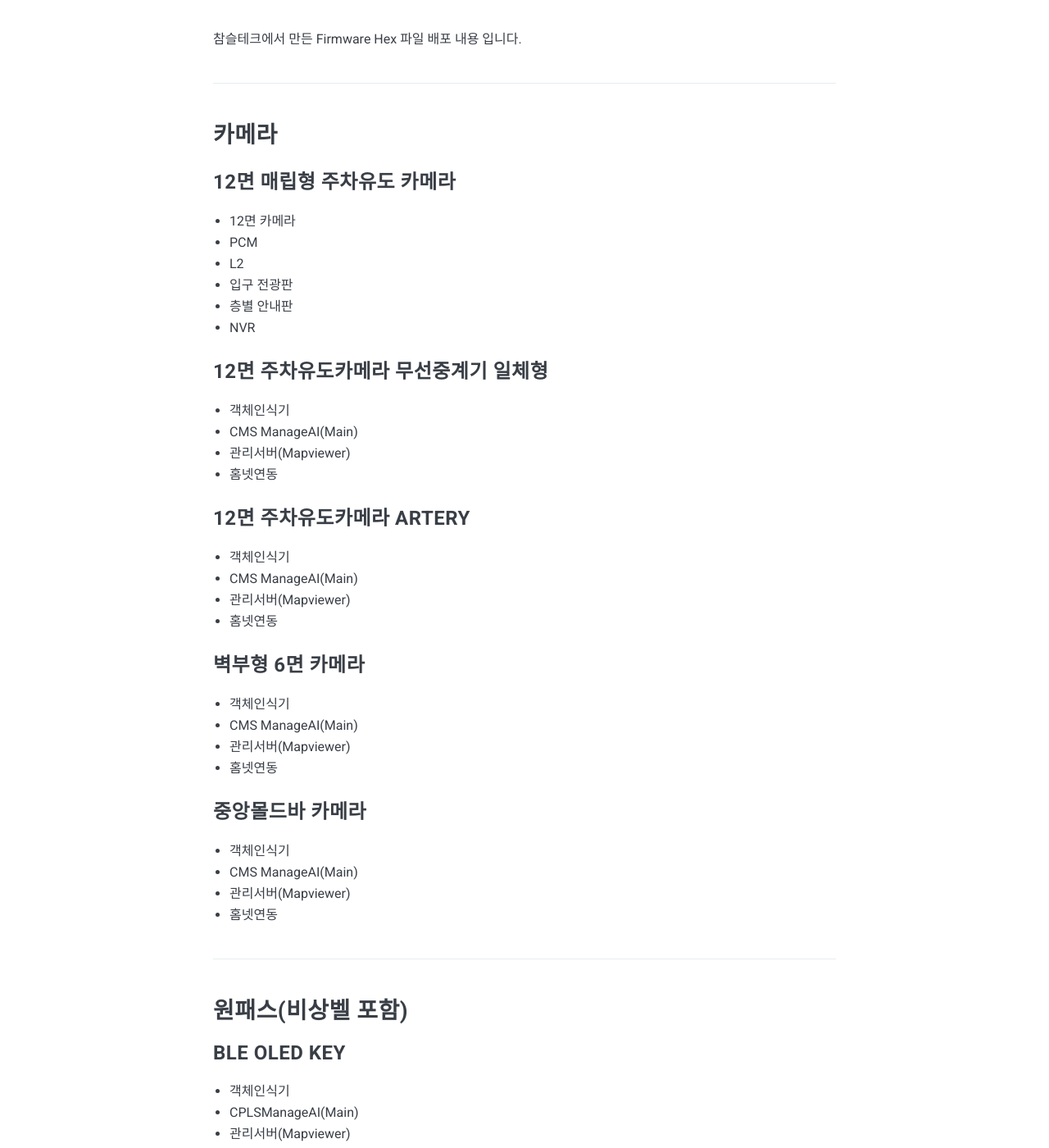
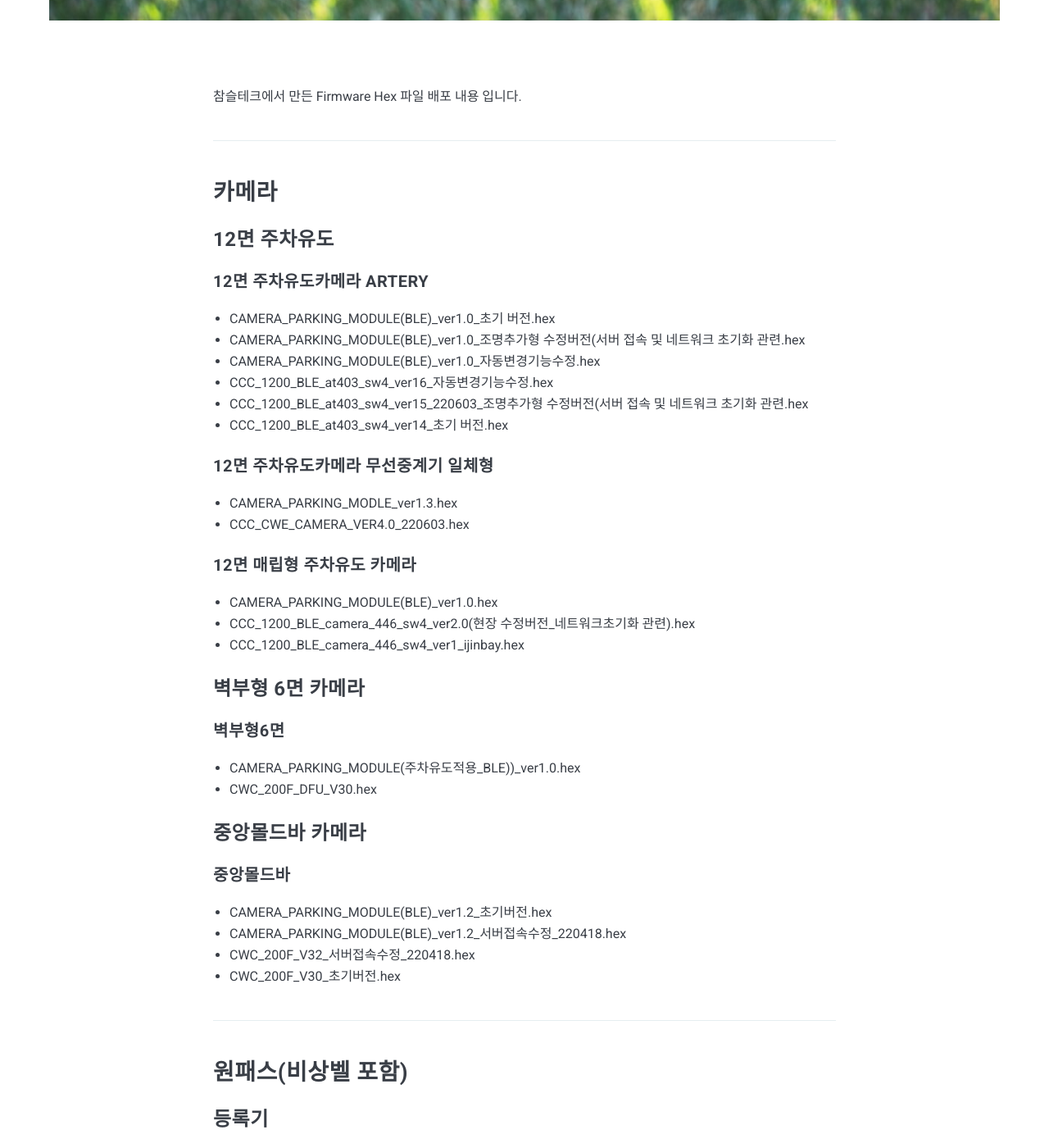
Before and after one commit to chamsuletech/chamsuletech.github.io, a Jekyll site: the page built from _posts/2022-12-12-firmware-hex.markdown, in a window 1280 px wide and 1400 px high, scrolled down 1018 px. Shown: the whole window at 82% size. Built offline with Jekyll 4.4.1, drawn with Linux system fonts in a browser that asks for light colours; nearby versions of some CDN libraries; comment, search, counter and statistics services are not loaded; some of the changed text lies outside the part shown.

Commit message:
no message

```diff
--- a/_data/settings.yml
+++ b/_data/settings.yml
@@ -9,7 +9,7 @@
 # Author Settings
 author:
   name: Chamsule
-  image: 01.jpg
+  image: cst.PNG
   say-hello: Welcome to <strong>Chamsule Tech</strong>
   bio: 참슬테크 기술 블로그
 
@@ -18,10 +18,9 @@
 # Contact links
 # twitter: https://twitter.com/ # Add your Twitter handle
 # facebook: https://facebook.com/ # Add your Facebook handle
-# dribbble: https://dribbble.com/ # Add your Dribbble handle
+dribbble: https://band.us/band/4581776 # Add your Dribbble handle
 # instagram: https://instagram.com/ # Add your Instagram handle
 # pinterest: https://pinterest.com/ # Add your Pinterest handle
-
 
 #-------------------------------
 # Comment Section (Disqus)
--- a/_posts/2022-12-12-firmware-hex.markdown
+++ b/_posts/2022-12-12-firmware-hex.markdown
@@ -1,6 +1,6 @@
 ---
 layout: post
-title:  Firmware Hex Files
+title:  Firmware 다운로드 파일 목록
 date:   2022-12-12 10:33:35 +0300
 image:  10.jpg
 tags:   Resources
@@ -11,82 +11,214 @@
 
 ## 카메라
 
-### 12면 매립형 주차유도 카메라
+### 12면 주차유도
 
-* 12면 카메라
-* PCM
-* L2
-* 입구 전광판
-* 층별 안내판
-* NVR
+#### 12면 주차유도카메라 ARTERY
 
-### 12면 주차유도카메라 무선중계기 일체형
+* CAMERA_PARKING_MODULE(BLE)_ver1.0_초기 버전.hex
+* CAMERA_PARKING_MODULE(BLE)_ver1.0_조명추가형 수정버전(서버 접속 및 네트워크 초기화 관련.hex
+* CAMERA_PARKING_MODULE(BLE)_ver1.0_자동변경기능수정.hex
+* CCC_1200_BLE_at403_sw4_ver16_자동변경기능수정.hex
+* CCC_1200_BLE_at403_sw4_ver15_220603_조명추가형 수정버전(서버 접속 및 네트워크 초기화 관련.hex
+* CCC_1200_BLE_at403_sw4_ver14_초기 버전.hex
 
-* 객체인식기
-* CMS ManageAI(Main)
-* 관리서버(Mapviewer)
-* 홈넷연동
+#### 12면 주차유도카메라 무선중계기 일체형
 
-### 12면 주차유도카메라 ARTERY
+* CAMERA_PARKING_MODLE_ver1.3.hex
+* CCC_CWE_CAMERA_VER4.0_220603.hex
 
-* 객체인식기
-* CMS ManageAI(Main)
-* 관리서버(Mapviewer)
-* 홈넷연동
+#### 12면 매립형 주차유도 카메라
+
+* CAMERA_PARKING_MODULE(BLE)_ver1.0.hex
+* CCC_1200_BLE_camera_446_sw4_ver2.0(현장 수정버전_네트워크초기화 관련).hex
+* CCC_1200_BLE_camera_446_sw4_ver1_ijinbay.hex
 
 ### 벽부형 6면 카메라
 
-* 객체인식기
-* CMS ManageAI(Main)
-* 관리서버(Mapviewer)
-* 홈넷연동
+#### 벽부형6면
+
+* CAMERA_PARKING_MODULE(주차유도적용_BLE))_ver1.0.hex
+* CWC_200F_DFU_V30.hex
 
 ### 중앙몰드바 카메라
 
-* 객체인식기
-* CMS ManageAI(Main)
-* 관리서버(Mapviewer)
-* 홈넷연동
+#### 중앙몰드바
+
+* CAMERA_PARKING_MODULE(BLE)_ver1.2_초기버전.hex
+* CAMERA_PARKING_MODULE(BLE)_ver1.2_서버접속수정_220418.hex
+* CWC_200F_V32_서버접속수정_220418.hex
+* CWC_200F_V30_초기버전.hex
 
 ***
 
 ## 원패스(비상벨 포함)
 
-### BLE OLED KEY
+### 등록기
 
-* 객체인식기
-* CPLSManageAI(Main)
-* 관리서버(Mapviewer)
-* 기타 (주차관제연동, 홈넷연동)
+#### 듀얼등록기
+
+* BLE_Register_nRF52832_Merge_Ver1.1.hex
+* BLE_Register_STM446_Ver_1.1.3.hex
+
+### 공동현관리더기
+
+#### 신형_듀얼등록기
+
+* IOS_Merge_ble_Ver1.0.hex
+* Android_ble_ATcontrol_Merge_Ver1.0.hex
+* Android_ble_ATcontrol_Merge_Ver1.1.hex
+* UKR_nuvoton_Ver1.32.hex
+* AT88_LF_3cecond_ver1.0.hex
+
+#### 구형_듀얼등록기
+
+* FLASH-공동현관-SPK-BLE-V5.ED-5s_door_signal.hex
+* FLASH-공동현관-ESS-V3.FD-5s_door_signal.hex
+* FLASH-공동현관-참슬-BLE-V5.FD-5s_door_signal.hex
+* FLASH-공동현관-SPK-BLE-Ver5.1D_210223.hex
+
+### UPIS
+
+#### UPIS
+
+* CAMERA_PARKING_MODULE(BLE)_ver1.0.hex
+* CS_UPIS_NFC_ver3.4.hex
+* CS_UPIS_NFC_ver40_220608.hex
+
+### PCU_알테리
+
+#### 알테리
+
+* PCU_at403_ver_1_210924.hex
+
+### KEY
+
+#### BLE OLED KEY
+
+* BLE_OLED_KEY_Merge_ver1.3.1.C_카메라연동형.hex
+* BLE_OLED_KEY_Merge_ver1.3.1.J_자기판단형.hex
 
 ### DR
 
-* 객체인식기
-* CPLSManageAI(Main)
-* 관리서버(Mapviewer)
-* 기타 (주차관제연동, 홈넷연동)
+#### DR
 
-### PCU_알테리
-
-* 객체인식기
-* CPLSManageAI(Main)
-* 관리서버(Mapviewer)
-* 기타 (주차관제연동, 홈넷연동)
-
-### UPIS
-
-* 객체인식기
-* CPLSManageAI(Main)
-* 관리서버(Mapviewer)
-* 기타 (주차관제연동, 홈넷연동)
-
-### 신규공동현관리더기
-
-* 객체인식기
-* CPLSManageAI(Main)
-* 관리서버(Mapviewer)
-* 기타 (주차관제연동, 홈넷연동)
+* Total_DR_HN_220603_내부망2 추가.hex
+* Total_DR_(scale 80)_HN_ver1_홈넷 통합형.hex
+* DR_scale80_ver1_초기 버전.hex
 
 ***
 
 ## 세대장치류
+
+### 천장형 멀티센서
+
+#### 아이컨트롤스
+ *
+
+#### 기타
+
+* Multisensor_Factory_Test_01_ver2.0.0.hex
+* Multisensor_Factory_Test_02_ver2.0.0.hex
+* Multisensor_Factory_Test_03_ver2.0.0.hex
+* Multisensor_Factory_Test_04_ver2.0.0.hex
+* Multisensor_Factory_Test_05_ver2.0.0.hex
+* Multisensor_Factory_Test_06_ver2.0.0.hex
+* Multisensor_Factory_Test_07_ver2.0.0.hex
+* Multisensor_Factory_Test_08_ver2.0.0.hex
+* Multisensor_Factory_Test_09_ver2.0.0.hex
+* Multisensor_Factory_Test_10_ver2.0.0.hex
+
+#### XIS&D
+
+* Multisensor_XiS&D_ver1.3.1.hex
+
+#### Kocom
+
+* MultiSensor_Kocom_ver2.0.1.hex
+* MultiSensor_Kocom_ver1.3.2.hex
+
+#### HDT
+
+* Multisensor_Hyundaitel_ver2.0.0.hex
+
+#### CVnet
+
+* MultiSensor_CVnet_ver1.3.1.hex
+
+#### Commax
+
+* Multisensor_Commax_SeJong_ver1.4.2.hex
+* Multisensor_Commax_SuJi_ver1.4.3.hex
+* Multisensor_Commax_BanPo_ver1.4.1.hex
+
+### 조명 스위치
+
+#### 삼성SDS
+
+* 김포_레우스_조명스위치_디밍등.zip
+
+#### Kocom
+
+* AS용_조명스위치_Kocom.zip
+* 범양건설_조명스위치_Kocom.zip
+
+#### HDT
+
+* AS용_조명스위치_HDT.zip
+* 부산_덕천동_조명스위치.zip
+
+#### Commax
+
+* AS용_조명스위치_Commax.zip
+* 천안_두정동_조명스위치.zip
+* 범양건설_조명스위치_Commax.zip
+
+### 일괄 스위치
+
+#### 삼성SDS
+
+* 김포_레우스_일괄스위치.zip
+
+#### HDT
+
+* 부산_덕천동_일괄스위치.zip
+
+#### Commax
+
+* 천안_두정동_일괄스위치.zip
+
+### 생활 정보기
+
+#### 정보기
+
+*
+
+### 벽부형 멀티센서
+
+#### 경동원
+
+* WallMultisensor_App_ver1.4.5_210817_KDW.bin
+
+#### Kocom
+
+* Multisensor_Wall_Kocom_ver1.7.0.bin
+* ImageFile.zip
+
+#### Commax
+
+* Multisensor_Wall_Commax_ver1.5.8_BanPo.bin
+* Multisensor_Wall_Commax_ver1.5.9_MaGok.bin
+* Multisensor_Wall_Commax_ver1.5.A_JeJu.bin
+
+#### 기타
+
+* UtilityFiles.zip
+
+### 도어폰
+
+#### HDT
+
+* Doorphone_Hyundaitel_ver2.1.4.hex
+* ble_dp_TwoDP.hex
+
+***
```
Also changed, not shown: _pages/about.md (+1 -1 lines), 3 other files.
